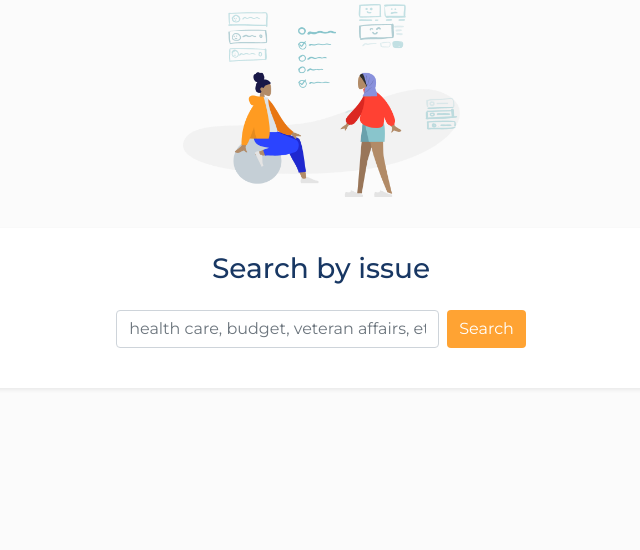
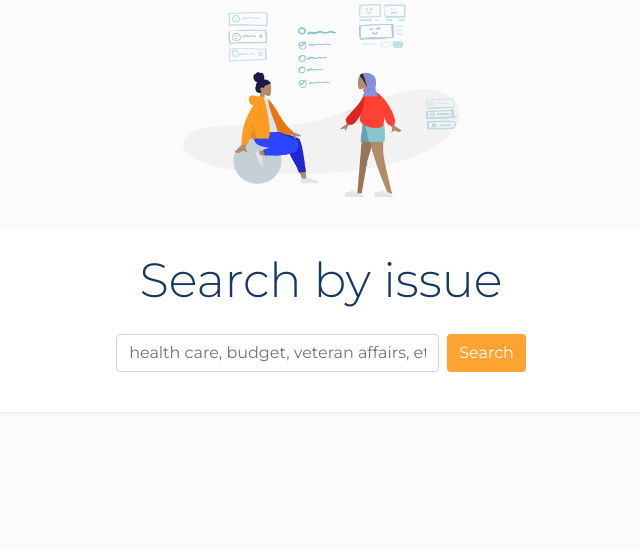
Before and after one commit to Leomedina/Considered_Collectively, a Flask app: page /search in a window 1280 px wide. Shown: the part 117-667 px from the top of the page, without its empty margins (319-959 px from the left). Run offline with Flask 2, Linux system fonts and the light colour scheme; some libraries are stand-ins or nearby versions.

Commit message:
fixed UI

```diff
--- a/templates/modules/search.html
+++ b/templates/modules/search.html
@@ -1,6 +1,6 @@
 <div class="col-md shadow-sm p-4 m-4 bg-white">
   <div class="row">
-    <h3 class="display-">
+    <h3 class="display-5">
       Search by issue
     </h3>
   </div>
```
